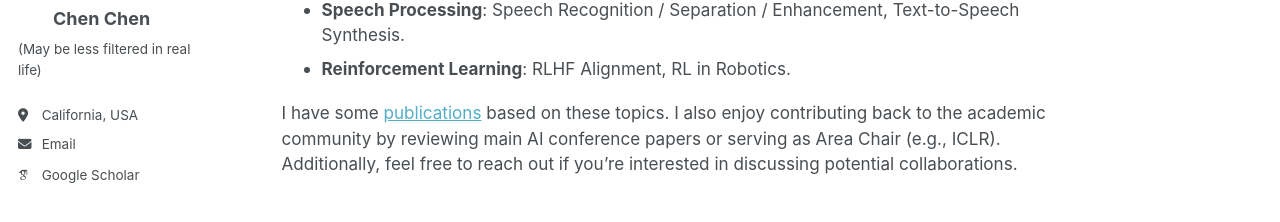
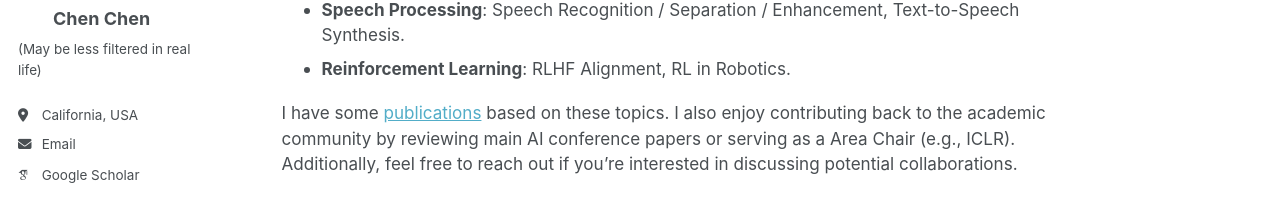
Before and after one commit to cchen1436/cchen1436.github.io, a Jekyll site: the page built from _pages/about.md, in a window 1280 px wide. Shown: the part 272-494 px from the top of the page. Built offline with Jekyll 4.4.1, drawn with Linux system fonts in a browser that asks for light colours; some web fonts are replaced; a script that is not in the unit is left out.

```diff
--- a/_pages/about.md
+++ b/_pages/about.md
@@ -15,4 +15,4 @@ Prior to this, I received my PhD from Nanyang Technological University in 2025,
 - **Speech Processing**: Speech Recognition / Separation / Enhancement, Text-to-Speech Synthesis.
 - **Reinforcement Learning**: RLHF Alignment, RL in Robotics.
 
-I have some [publications](https://scholar.google.com/citations?user=uUmSp1QAAAAJ) based on these topics. I also enjoy contributing back to the academic community by reviewing main AI conference papers or serving as Area Chair (e.g., ICLR). Additionally, feel free to reach out if you're interested in discussing potential collaborations.
+I have some [publications](https://scholar.google.com/citations?user=uUmSp1QAAAAJ) based on these topics. I also enjoy contributing back to the academic community by reviewing main AI conference papers or serving as a Area Chair (e.g., ICLR). Additionally, feel free to reach out if you're interested in discussing potential collaborations.
```
